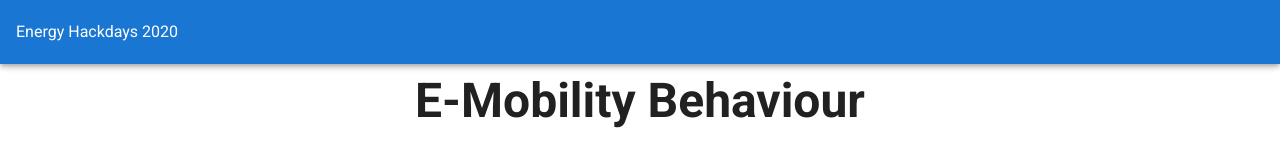
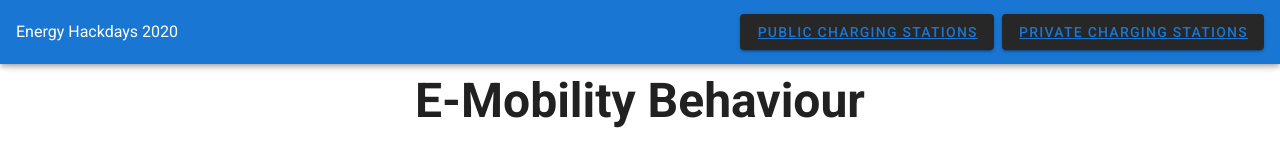
Before and after one commit to Tamalera/energy-hackdays-2020-frontend, a Vue app: page /#/ in a window 1280 px wide. Shown: the top 160 px of the page. Built offline with nearby package versions, Linux system fonts and the light colour scheme.

Commit message:
Add routing and second page

```diff
--- a/package.json
+++ b/package.json
@@ -11,6 +11,7 @@
     "core-js": "^3.6.5",
     "vue": "^2.6.11",
     "vue-plotly": "^1.1.0",
+    "vue-router": "^3.4.3",
     "vuetify": "^2.3.10"
   },
   "devDependencies": {
--- a/src/App.vue
+++ b/src/App.vue
@@ -2,22 +2,25 @@
   <v-app>
     <v-app-bar app color="primary" dark>
       Energy Hackdays 2020
+      <v-spacer></v-spacer>
+      <v-btn
+      class="mr-2"
+      ><router-link to="/">Public Charging Stations</router-link></v-btn>
+      <v-btn><router-link to="/private">Private Charging Stations</router-link></v-btn>
     </v-app-bar>
 
     <v-main>
-      <HelloWorld />
+      <router-view></router-view>
     </v-main>
   </v-app>
 </template>
 
 <script>
-import HelloWorld from "./components/HelloWorld";
 
 export default {
   name: "App",
 
   components: {
-    HelloWorld,
   },
 
   data: () => ({
--- /dev/null
+++ b/src/components/PrivateChargingStations.vue
@@ -0,0 +1,7 @@
+<template>
+  <v-container>
+    <div>
+      PRIVATE CHARGING STATIONS COME HERE
+    </div>
+  </v-container>
+</template>
--- a/src/main.js
+++ b/src/main.js
@@ -1,10 +1,25 @@
 import Vue from 'vue'
 import App from './App.vue'
 import vuetify from './plugins/vuetify';
+import VueRouter from 'vue-router';
+
+import HelloWorld from "./components/HelloWorld";
+import PrivateChargingStations from "./components/PrivateChargingStations";
+
+
+Vue.use(VueRouter)
 
 Vue.config.productionTip = false
 
+const router = new VueRouter({
+  routes: [
+    { path: '/', component: HelloWorld }, // Public charging stations
+    { path: '/private', component: PrivateChargingStations },
+  ]
+})
+
 new Vue({
   vuetify,
+  router,
   render: h => h(App)
 }).$mount('#app')
```
Also changed, not shown: 1 other file (tests, documents, lock files or other folders).
